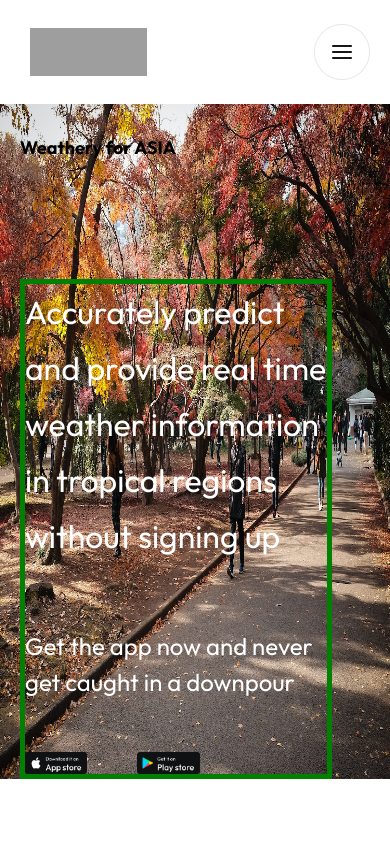
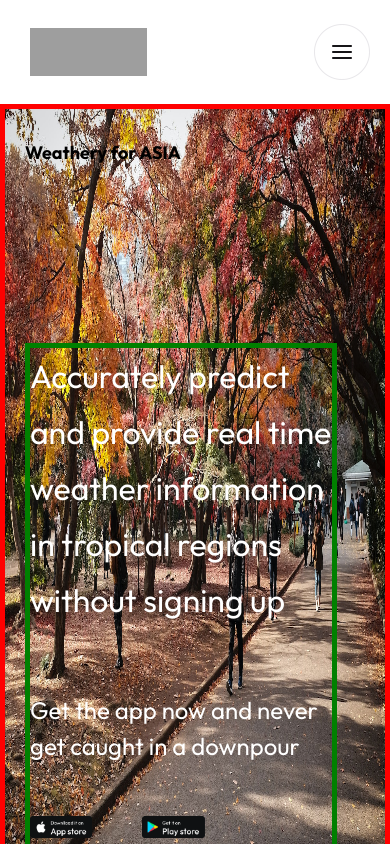
Before and after one commit to iamkenny-dev/hng-weathery-asian, a React (Vite) app: page / in a window 390 px wide. Shown: the top 844 px of the page. Built offline with nearby package versions, Linux system fonts and the light colour scheme; grey boxes are pictures that could not be loaded.

Commit message:
style: add styles

```diff
--- a/src/index.css
+++ b/src/index.css
@@ -7,9 +7,7 @@ html {
   font-family: 'Outfit', sans-serif;
 }
 
-body {
-  position: relative;
-}
+
 
 .active {
   color: #EF6820;
@@ -236,14 +234,18 @@ nav {
   position: relative;
   margin-top: 0px;
   width: 100vw;
-  height: 740px;
+  height: 100vh;
   /* border: 4px solid purple; */
 }
 
-@media (max-width: 420px) {
+@media (max-width: 600px) {
   .autumn--wrapper {
     position: relative;
-    height: 760px;
+    width: 100vw;
+    height: 100vh;
+    border: 5px solid red;
+    /* z-index: 20; */
+    margin-top: 0px;
   }
 }
 
@@ -270,10 +272,11 @@ nav {
 
 .autumn--wrapper > img {
   /* display: none; */
-  /* position: absolute; */
+  position: relative;
+  /* display: none; */
   width: 100%;
-  height: 80vh;
-  /* z-index: 0; */
+  height: 100%;
+  z-index: 0;
   /* margin-top: 20px; */
 }
 
@@ -283,24 +286,24 @@ nav {
   width: 80vw;
   height: 630px;
   /* border: 8px solid red; */
-  margin-top: -630px;
+  margin-top: -800px;
   margin-left: 100px;
-  /* z-index: 1; */
+  /* z-index: 99; */
 }
 
 @media (max-width: 600px) {
   .autumn--container {
-    position: absolute;
+    /* position: absolute; */
     margin-left: 20px;
     width: 80vw;
-    margin-top: -500px;
+    margin-top: -600px;
     border: 5px solid green;
-    height: 500px;
+    height: 550px;
   }
 }
 
 .autumn--head {
-  position: relative;
+  /* position: relative; */
   width: 38vw;
 }
 
@@ -344,6 +347,7 @@ nav {
     font-size: 2rem;
     line-height: 56px;
     width: fit-content;
+    /* height: 100px; */
   }
 }
 
```
